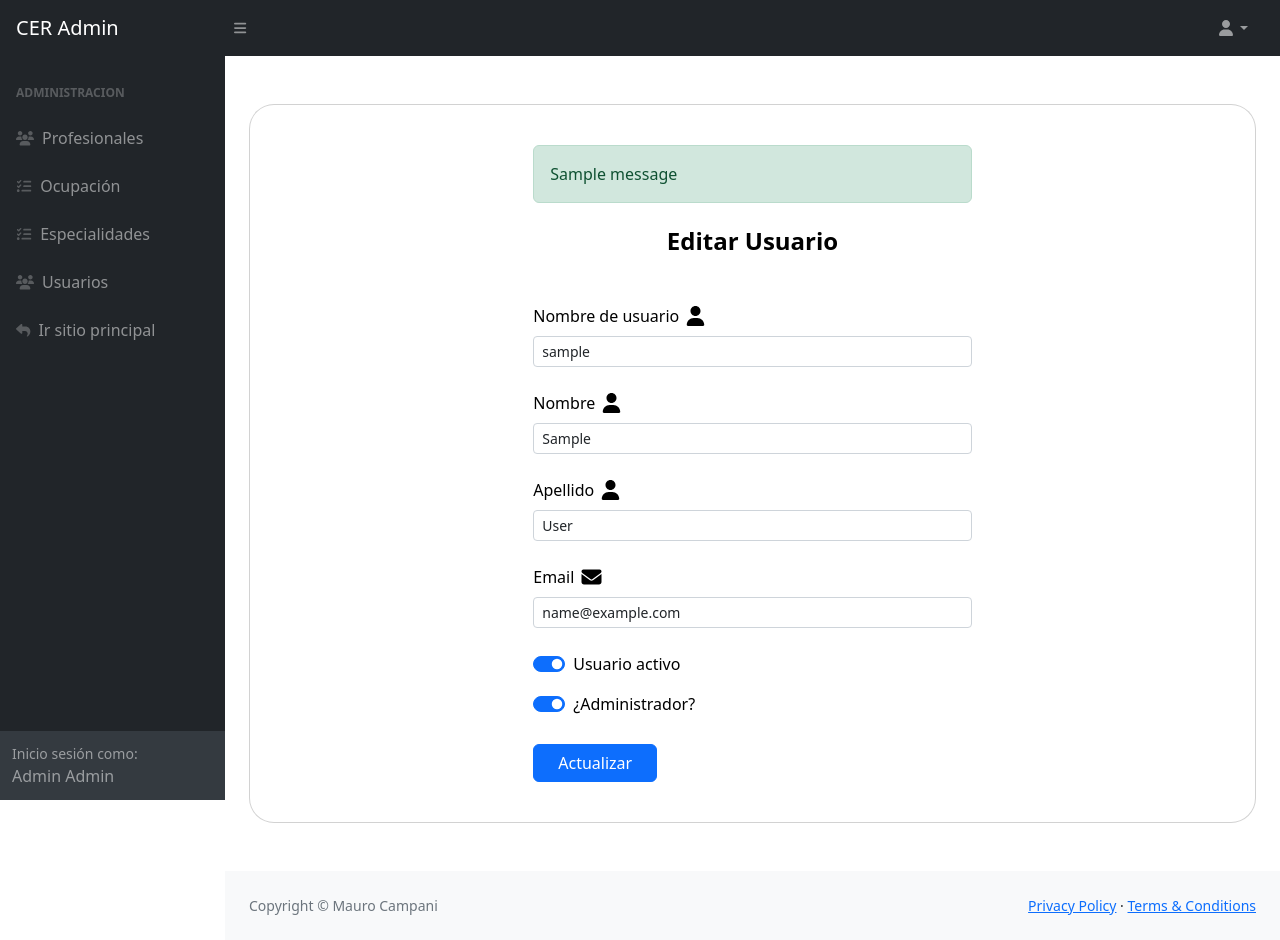
After one commit to mauroacampani/cer_integral, a Django app: page /editarUsuario/1/ in a window 1280 px wide. The commit adds this page. Run offline with Django 3.2, Linux system fonts and the light colour scheme; tables that the repository leaves empty hold one stand-in row (values such as "Sample post"); one stand-in notice (Sample message) is shown; some libraries are stand-ins or nearby versions.

Commit message:
se creo vista y template para edicion de usuario

```diff
--- a/portal/form.py
+++ b/portal/form.py
@@ -69,3 +69,10 @@ class editarPerfilForm(forms.ModelForm):
         #     'mail': forms.TextInput(attrs={'class': 'form-control form-control-sm' }),
         #     'imagen': forms.FileInput(attrs={'tipe': 'file', 'class': 'form-control-file form-control-sm'  })
         # }
+
+
+#FORM EDITAR EL PERFIL DE USUARIOS
+class editarUsuarioForm(forms.ModelForm):
+    class Meta:
+        model = Users
+        fields = ['id', 'username', 'email', 'last_name', 'first_name', 'is_active', 'is_staff']
--- a/portal/urls.py
+++ b/portal/urls.py
@@ -21,7 +21,9 @@ urlpatterns = [
 
 
     path('listadoUsuarios/', views.ListUsuarios.as_view(), name='listadoUsuarios'),
-    path('usuarios/toggle-status/', views.toggle_user_status, name='toggle_user_status'),
+    # path('usuarios/toggle-status/', views.toggle_user_status, name='toggle_user_status'),
 
-     path('bloqueUsuario/', views.bloqueUsuario, name='bloqueUsuario'),
+    path('bloqueUsuario/', views.bloqueUsuario, name='bloqueUsuario'),
+
+    path('editarUsuario/<int:pk>/', views.editarUsuarioView.as_view(), name='editarUsuario'),
 ]
--- a/portal/views.py
+++ b/portal/views.py
@@ -4,7 +4,7 @@ from .models import Users
 from django.views.generic import CreateView, ListView
 from django.urls import reverse_lazy
 from django.contrib.auth.models import Group
-from .form import UserRegisterForm, FormReset, cambiarPasswordForm, editarPerfilForm
+from .form import UserRegisterForm, FormReset, cambiarPasswordForm, editarPerfilForm, editarUsuarioForm
 from django.urls import reverse
 from django.utils.http import urlsafe_base64_encode, urlsafe_base64_decode
 from django.views.generic.edit import FormView
@@ -16,6 +16,12 @@ from django.contrib.auth import get_user_model
 from django.contrib.auth.forms import SetPasswordForm
 from django.contrib.auth import update_session_auth_hash
 from django.views.generic.edit import UpdateView
+import json
+from django.http import JsonResponse
+
+
+
+User = get_user_model()
 
 
 # Create your views here.
@@ -83,7 +89,6 @@ class ResetPasswordEmailView(FormView):
 
 
 
-User = get_user_model()
 
 
 def validate_token_and_redirect(request, uidb64, token):
@@ -155,30 +160,42 @@ class ListUsuarios(ListView):
     template_name = 'administracion/usuarios/listadoUsuarios.html'
     context_object_name = 'usuarios'
 
+    def get_queryset(self):
+        # Definimos el queryset que se va a mostrar en la lista, con el ordenamiento por 'estado'
+        return User.objects.filter(is_superuser=False)
 
-import json
-from django.views.decorators.csrf import csrf_exempt
-from django.contrib.auth.decorators import user_passes_test
-from django.http import JsonResponse
+
 
 # @csrf_exempt
 # @user_passes_test(lambda u: u.is_staff)
-def toggle_user_status(request):
+# def toggle_user_status(request):
 
-    if request.method == 'POST':
+#     if request.method == 'POST':
 
-        data = json.loads(request.body)
-        user_id = data.get('user_id')
-        field = data.get('field')  # "is_active" o "is_staff"
-        value = data.get('value')  # True o False
-        print(value)
-        try:
-            user = User.objects.get(pk=user_id)
-            if field in ['is_active', 'is_staff']:
-                setattr(user, field, value)
-                user.save()
-                return JsonResponse({'success': True})
-        except User.DoesNotExist:
-            pass
+#         data = json.loads(request.body)
+#         user_id = data.get('user_id')
+#         field = data.get('field')  # "is_active" o "is_staff"
+#         value = data.get('value')  # True o False
+#         print(value)
+#         try:
+#             user = User.objects.get(pk=user_id)
+#             if field in ['is_active', 'is_staff']:
+#                 setattr(user, field, value)
+#                 user.save()
+#                 return JsonResponse({'success': True})
+#         except User.DoesNotExist:
+#             pass
 
-    return JsonResponse({'success': False}, status=400)
+#     return JsonResponse({'success': False}, status=400)
+
+
+class editarUsuarioView(UpdateView):
+    model = Users
+    form_class = editarUsuarioForm
+    template_name = 'administracion/usuarios/editarUsuario.html'
+    success_url = reverse_lazy('index')
+
+    def form_valid(self, form):
+        # messages.success(self.request, "Ocupación editada correctamente.")
+        print(form.cleaned_data['is_active'])
+        return super().form_valid(form)
--- /dev/null
+++ b/templates/administracion/usuarios/editarUsuario.html
@@ -0,0 +1,146 @@
+{% extends 'administracion/base_administracion.html' %}
+{% load static %}
+{%block title %}Editar Usuario{% endblock %}
+
+{% block contenido %}
+
+<section class="py-5">
+  <div class="container">
+    <div class="row d-flex justify-content-center align-items-start">
+      <div class="card text-black w-100" style="border-radius: 25px">
+        <div class="card-body" style="height: 100%">
+          <div class="row justify-content-center align-items-center h-100">
+            <!-- Imagen -->
+
+            <!-- Formulario -->
+            <div
+              class="col-md-10 col-lg-6 col-xl-6 d-flex align-items-center justify-content-center p-4"
+            >
+
+              <div class="w-100">
+                {% for message in messages %}
+                <div class="alert alert-{{ message.tags }}" role="alert">
+                  {{ message }}
+                </div>
+                {% endfor %}
+                {% if form.non_field_errors %}
+                {% for error in form.non_field_errors %}
+                <div class="alert alert-danger">
+                  <strong>{{ error|escape }}</strong>
+                </div>
+                {% endfor %}
+                {% endif %}
+                <p class="text-center h4 fw-bold mb-5 mx-1 mx-md-4 mt-4">
+                  Editar Usuario
+                </p>
+
+                <form action="" method="post" enctype="multipart/form-data">
+                  {% csrf_token %}
+                   <div class="d-flex flex-row align-items-center mb-4">
+
+                    <div class="form-outline flex-fill mb-0">
+                      <label class="form-label" for="form3Example3">Nombre de usuario</label>
+                      <i class="fas fa-user fa-lg me-3 fa-fw"></i>
+                      <input type="text" id="{{form.username.auto_id }}" name="{{form.username.name}}" value="{{ form.username.value | default:'' }}" class="form-control form-control-sm" />
+
+                    </div>
+                  </div>
+                  <div class="error text-danger">{{form.username.errors}}</div>
+
+                  <div class="d-flex flex-row align-items-center mb-4">
+
+                    <div class="form-outline flex-fill mb-0">
+                      <label class="form-label" for="form3Example3">Nombre</label>
+                      <i class="fas fa-user fa-lg me-3 fa-fw"></i>
+                      <input type="text" id="{{form.first_name.auto_id }}" name="{{form.first_name.name}}" value="{{ form.first_name.value | default:'' }}" class="form-control form-control-sm" />
+
+                    </div>
+                  </div>
+                  <div class="error text-danger">{{form.first_name.errors}}</div>
+
+                  <div class="d-flex flex-row align-items-center mb-4">
+
+                    <div class="form-outline flex-fill mb-0">
+                      <label class="form-label" for="form3Example3">Apellido</label>
+                      <i class="fas fa-user fa-lg me-3 fa-fw"></i>
+                      <input type="text" id="{{form.last_name.auto_id }}" name="{{form.last_name.name}}" value="{{ form.last_name.value | default:'' }}" class="form-control form-control-sm" />
+
+                    </div>
+                  </div>
+                  <div class="error text-danger">{{form.last_name.errors}}</div>
+
+                  <div class="d-flex flex-row align-items-center mb-4">
+
+                    <div class="form-outline flex-fill mb-0">
+                      <label class="form-label" for="form3Example3">Email</label>
+                      <i class="fas fa-envelope fa-lg me-3 fa-fw"></i>
+                      <input type="email" id="{{form.email.auto_id }}" name="{{form.email.name}}"  value="{{ form.email.value | default:'' }}" class="form-control form-control-sm" />
+
+                    </div>
+                  </div>
+                  <div class="error text-danger">{{form.email.errors}}</div>
+
+                <div class="form-check form-switch mb-3">
+                    <input type="checkbox" class="form-check-input" name="is_active" id="is_active"
+                        {% if form.instance.is_active %}checked{% endif %}>
+                    <label class="form-check-label" for="is_active">Usuario activo</label>
+                </div>
+
+                <div class="error text-danger">{{form.is_active.errors}}</div>
+
+                <div class="form-check form-switch mb-3">
+                    <input type="checkbox" class="form-check-input" name="is_staff" id="is_staff"
+                        {% if form.instance.is_staff %}checked{% endif %}>
+                    <label class="form-check-label" for="is_staff">¿Administrador?</label>
+                </div>
+
+                <div class="error text-danger">{{form.is_staff.errors}}</div>
+                  <!-- <div class="d-flex flex-row align-items-center mb-4">
+
+                    <div class="form-outline flex-fill mb-0">
+                      <label class="form-label" for="form3Example3">Estado</label>
+                      <i class="fas fa-user fa-lg me-3 fa-fw"></i>
+                      {% comment %} <input type="text" id="{{form.is_active.auto_id }}" name="{{form.is_active.name}}" value="{{ form.is_active.value | default:'' }}" class="form-control form-control-sm" />{% endcomment %}
+                      <div class="form-check form-switch">
+                            <input class="form-check-input toggle-active" type="checkbox" role="switch"  {% if form.is_active.value %}checked{% endif %}>
+
+
+                    </div>
+                    </div>
+                  </div>
+                  <div class="error text-danger">{{form.is_active.errors}}</div>
+
+                  <div class="d-flex flex-row align-items-center mb-4">
+
+                    <div class="form-outline flex-fill mb-0">
+                      <label class="form-label" for="form3Example3">Administrador</label>
+                      <i class="fas fa-user fa-lg me-3 fa-fw"></i>
+                      {% comment %} <input type="text" id="{{form.is_staff.auto_id }}" name="{{form.is_staff.name}}" value="{{ form.is_staff.value | default:'' }}" class="form-control form-control-sm" /> {% endcomment %}
+                      <div class="form-check form-switch">
+                            <input class="form-check-input toggle-staff" type="checkbox" role="switch" {% if form.is_staff.value %}checked{% endif %}>
+
+
+                    </div>
+                  <div class="error text-danger">{{form.is_staff.errors}}</div> -->
+
+                  <div class="text-center text-lg-start mt-4 pt-1">
+                    <button type="submit" class="btn btn-primary btn-md"
+                      style="padding-left: 1.5rem; padding-right: 1.5rem;">Actualizar</button>
+
+
+                  </div>
+
+                </form>
+              </div>
+
+            </div>
+          </div>
+        </div>
+      </div>
+    </div>
+  </div>
+</section>
+{% endblock %}
+   {% block js %}
+
+{% endblock %}
```
Also changed, not shown: templates/administracion/usuarios/listadoUsuarios.html (+12 -11 lines).
